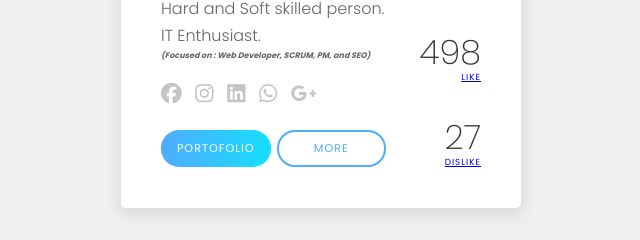
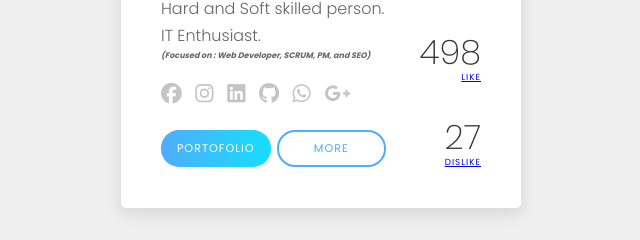
Before and after one commit to hamdandzikru/Profile-Card, a plain HTML site: page index.html in a window 1280 px wide. Shown: the part 480-720 px from the top of the page, 319-959 px from the left. Drawn offline with Linux system fonts and the light colour scheme.

Commit message:
finishing

```diff
--- a/index.html
+++ b/index.html
@@ -54,6 +54,9 @@
                         <a href="https://www.linkedin.com/in/hamdan-dz/" target="_blank" class="icon">
                             <i class="fab fa-linkedin"></i>
                         </a>
+                        <a href="https://github.com/hamdandzikru" target="_blank" class="icon">
+                            <i class="fab fa-github"></i>
+                        </a>
                         <a href="https://api.whatsapp.com/send?phone=6282131630104&text=Halo%20saya%20..." target="_blank" class="icon">
                             <i class="fab fa-whatsapp"></i>
                         </a>
```
